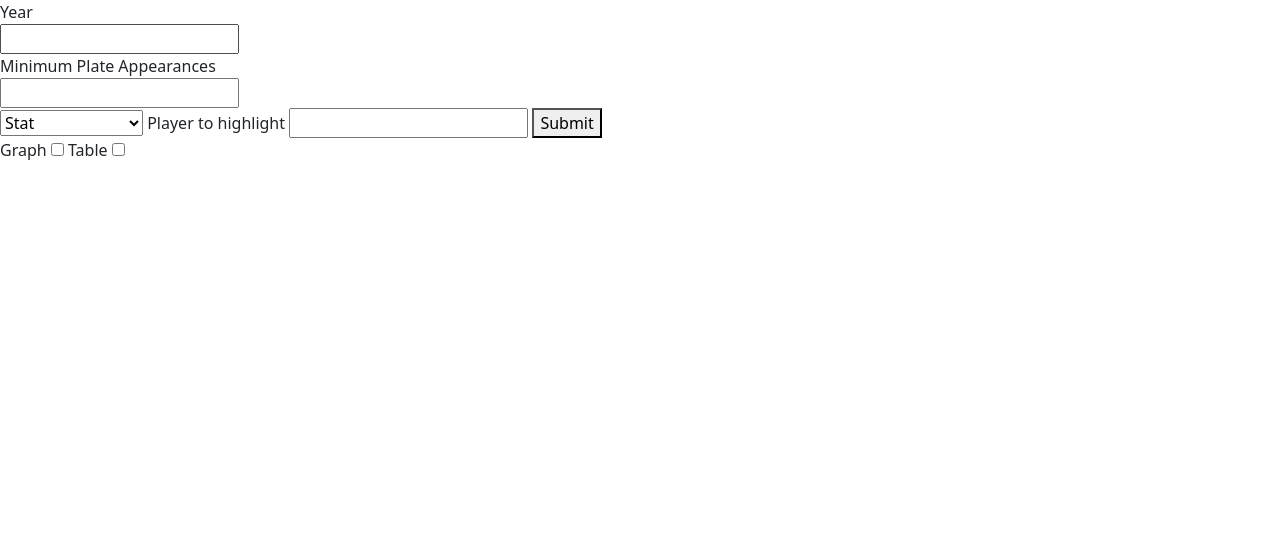
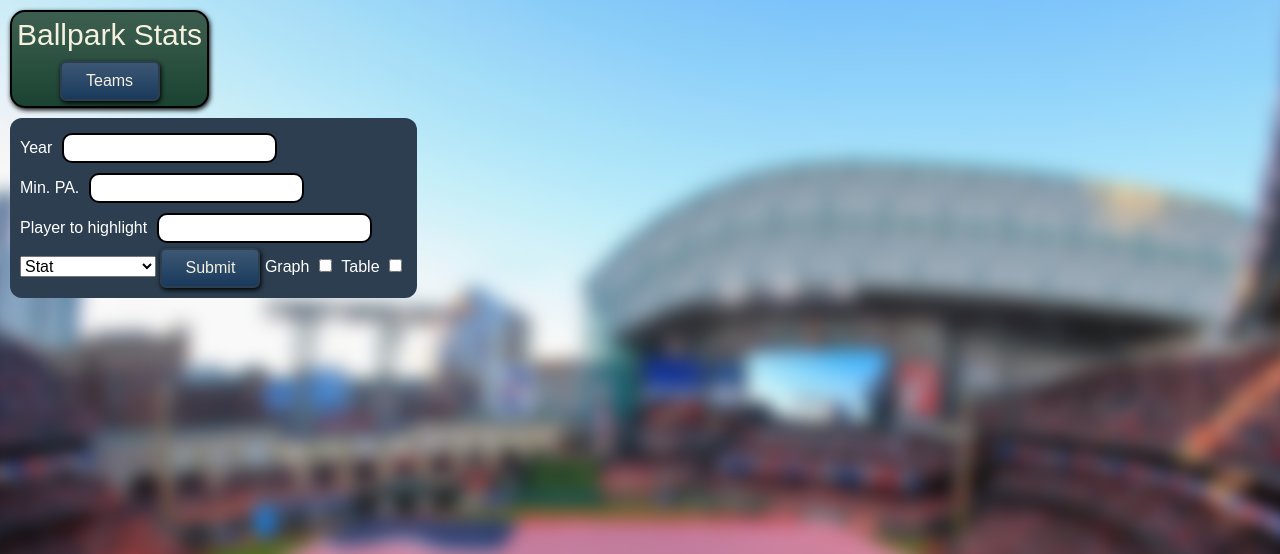
Before and after one commit to dgasp24/Ballpark-Stats, a Flask app: page /mlb in a window 1280 px wide. Shown: the top 554 px of the page. Run offline with Flask 3, Linux system fonts and the light colour scheme.

Commit message:
edited css for both teams and mlb and added a background for all the pages

```diff
--- a/mainSource/static/style.css
+++ /dev/null
@@ -1,69 +0,0 @@
-
-.stack-sans-text {
-  font-family: "Stack Sans Text", sans-serif;
-  font-optical-sizing: auto;
-  font-weight: 700;
-  font-style: normal;
-}
-
-.luckiest-guy-regular {
-  font-family: "Luckiest Guy", cursive;
-  font-weight: 700;
-  font-style: normal;
-}
-
-#heading{
-    padding: 20px;
-    border: 2px solid black;
-    width: fit-content;
-    height: fit-content;
-    box-shadow: 1px 2px 5px black;
-    display: flow;
-    text-align: center;
-    border-radius: 15px;
-    background: #1b4332;
-}
-
-#title{
-    font-size: 80px;
-    color: #f4f1de;
-}
-
-#selection{
-    border-radius: 10px;
-    margin-top: 20px;
-}
-
-#divTable{
-    max-height: 200px;
-    overflow-y: auto;
-    width: 500px;
-}
-
-#graph-container{
-    height: fit-content;
-    width: fit-content;
-}
-
-.hidden{
-    display: none;
-}
-
-#buttonContainer{
-    gap: 50px;
-    display: flex;
-    width: fit-content;
-}
-
-.selectionButton{
-    width: 200px;
-    border: 2px solid #2c3e50;
-    box-shadow: 1px 2px 5px black;
-    color: #f4f1de;
-    background: #1a3a5c;
-}
-
-.selectionButton:hover{
-    color: black;
-
-}
--- /dev/null
+++ b/mainSource/static/styleLayout.css
@@ -0,0 +1,74 @@
+
+
+*{
+  font-family: "Chalkboard SE", sans-serif;
+}
+
+body::before{
+  position: fixed;
+  content: "";
+  top: 0;
+  left: 0;
+  width: 100%;
+  height: 100%;
+  background-image: url("BaseballField.jpg");
+  background-repeat: no-repeat;
+  background-size: cover;
+  background-position: center 10%;
+  filter: blur(8px);
+  z-index: -1;
+  transform: scale(1.1);
+}
+
+#heading{
+    border: 2px solid black;
+    box-shadow: 1px 2px 5px black;
+    display: flow;
+    text-align: center;
+    border-radius: 15px;
+    background: #1b4332;
+}
+
+#title{
+  color: #f4f1de;
+}
+
+.selectionButton{
+    border: 2px solid #2c3e50;
+    box-shadow: 1px 2px 5px black;
+    color: #f4f1de;
+    background: #1a3a5c;
+}
+
+.selectionButton:hover{
+    background: #0e202e;
+    color: #c1bdb1;
+}
+
+#divTable{
+    overflow-y: auto;
+    width: 500px;
+    margin-top: 20px;
+    background: #2c3e50;
+    border-radius: 15px;
+}
+
+#graph-container{
+    height: fit-content;
+    width: fit-content;
+    background: #a3bed6;
+    border-radius: 15px;
+    color: white;
+}
+
+/* hidden class for table and graph */
+.hidden{
+    display: none;
+    width: fit-content;
+}
+
+input{
+    border-radius: 10px;
+    border: 2px solid black;
+    margin: 5px;
+}
--- /dev/null
+++ b/mainSource/static/styleMLB.css
@@ -0,0 +1,34 @@
+#heading{
+    padding: 5px;
+    margin: 10px;
+    width: fit-content;
+}
+
+form{
+    width: fit-content;
+}
+
+#title{
+    font-size: 30px;
+}
+
+.selectionButton{
+    width: 100px;
+}
+
+
+/* for the form */
+#selection{
+    width: fit-content;
+    margin: 10px;
+    padding: 10px;
+    background: #2c3e50;
+    border-radius: 12px;
+    color: white;
+}
+
+input{
+    border-radius: 10px;
+    border: 2px solid black;
+    margin: 5px;
+}
--- a/mainSource/templates/layout.html
+++ b/mainSource/templates/layout.html
@@ -4,7 +4,8 @@
     <meta charset="UTF-8">
     <meta name="viewport" content="width=device-width, initial-scale=1">
      <link href="https://cdn.jsdelivr.net/npm/bootstrap@5.3.8/dist/css/bootstrap.min.css" rel="stylesheet" integrity="sha384-sRIl4kxILFvY47J16cr9ZwB07vP4J8+LH7qKQnuqkuIAvNWLzeN8tE5YBujZqJLB" crossorigin="anonymous">
-    <link href="{{ url_for('static', filename='style.css') }}" rel="stylesheet">
+    <link href="{{ url_for('static', filename='styleLayout.css') }}" rel="stylesheet">
+    {% block header %}{% endblock %}
     <title>MLB Stats</title>
 </head>
 <body>
--- a/mainSource/templates/mlb.html
+++ b/mainSource/templates/mlb.html
@@ -1,12 +1,27 @@
 {% extends "layout.html"%}
 
+{% block header %}
+<link href="{{ url_for('static', filename='styleMLB.css') }}" rel="stylesheet">
+{% endblock %}
+
 {% block body %}
-    <form>
-        <label for="year">Year</label><br>
+
+    <div id = "divHeading">
+        <header id = "heading" class = "bg-gradient">
+            <h1 id = "title" >Ballpark Stats</h1>
+                    <a href="{{ url_for('teams') }}">
+                        <button type = "submit" id="teamBtn" class = "btn bg-gradient selectionButton">Teams</button>
+                    </a>
+        </header>
+        </div>
+     <form id ="selection" >
+        <label for="year">Year</label>
         <input type = "text" name ="year" id="year" required><br>
+         <label for="PA">Min. PA.</label>
+        <input type = "text" name = "PA" id="PA" required><br>
 
-        <label for="PA">Minimum Plate Appearances</label><br>
-        <input type = "text" name = "PA" id="PA" required><br>
+        <label>Player to highlight</label>
+        <input name = "player" type="text"><br>
 
         <select name = "statChoice" required>
             <option value = None>Stat</option>
@@ -16,16 +31,13 @@
             <option value = 4>SLG</option>
         </select>
 
-        <label>Player to highlight</label>
-        <input name = "player" type="text">
+        <button type = "submit" id="submit" class ="btn bg-gradient selectionButton">Submit</button>
 
-        <button type = "submit" id="submit">Submit</button>
+        <label>Graph</label>
+        <input type="checkbox" id = "graph">
+        <label>Table</label>
+        <input type="checkbox" id = "table">
     </form>
-
-    <label>Graph</label>
-    <input type="checkbox" id = "graph">
-    <label>Table</label>
-    <input type="checkbox" id = "table">
 
     {% if playerStats %}
 <div id="divTable" class ="hidden">
```
Also changed, not shown: mainSource/static/styleIndex.css (added, +22 -0 lines), mainSource/static/styleTeams.css (added, +30 -0 lines), mainSource/templates/index.html (+6 -3 lines), mainSource/templates/teams.html (+25 -11 lines), mainSource/static/BaseballField.jpg (added).
